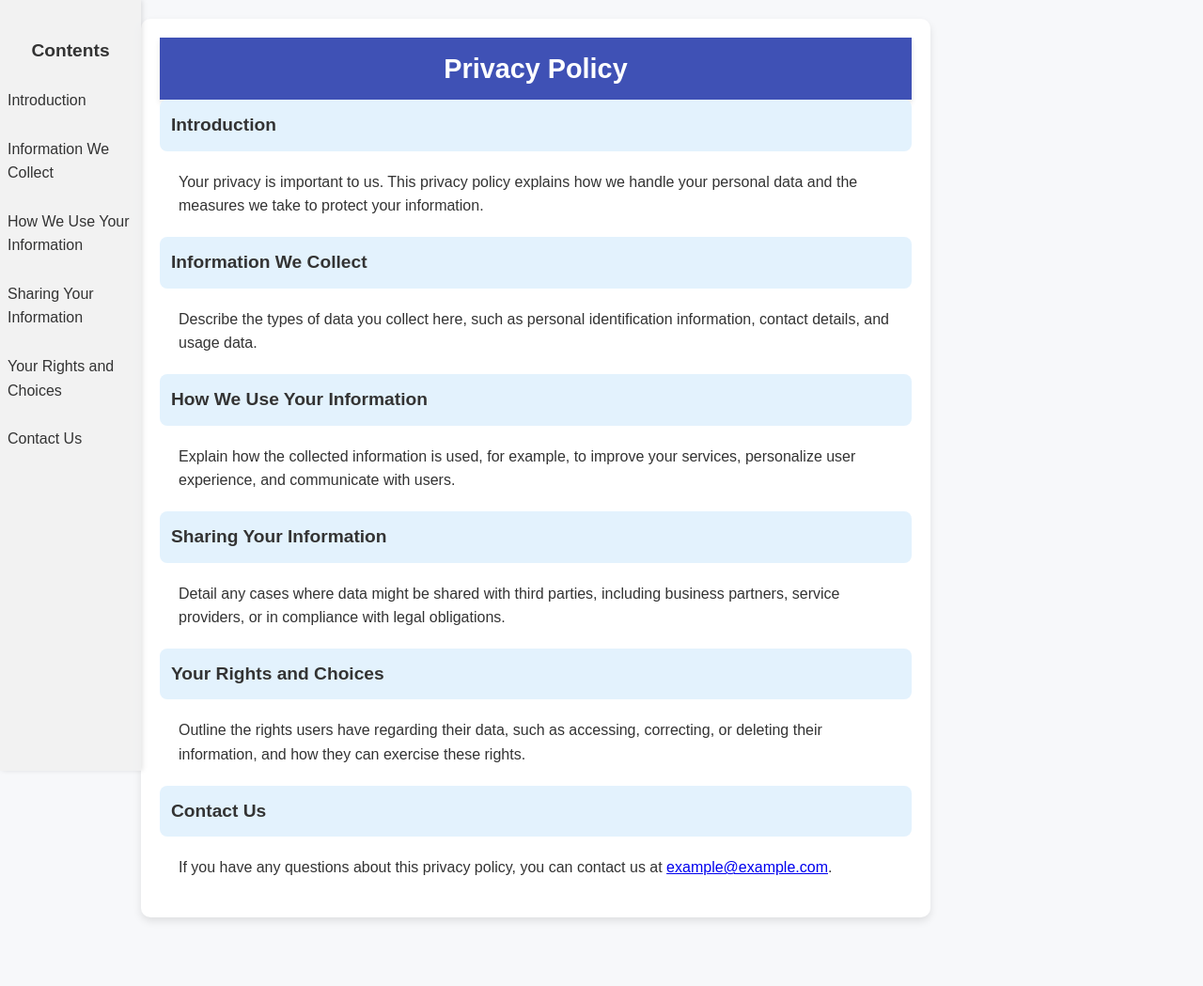
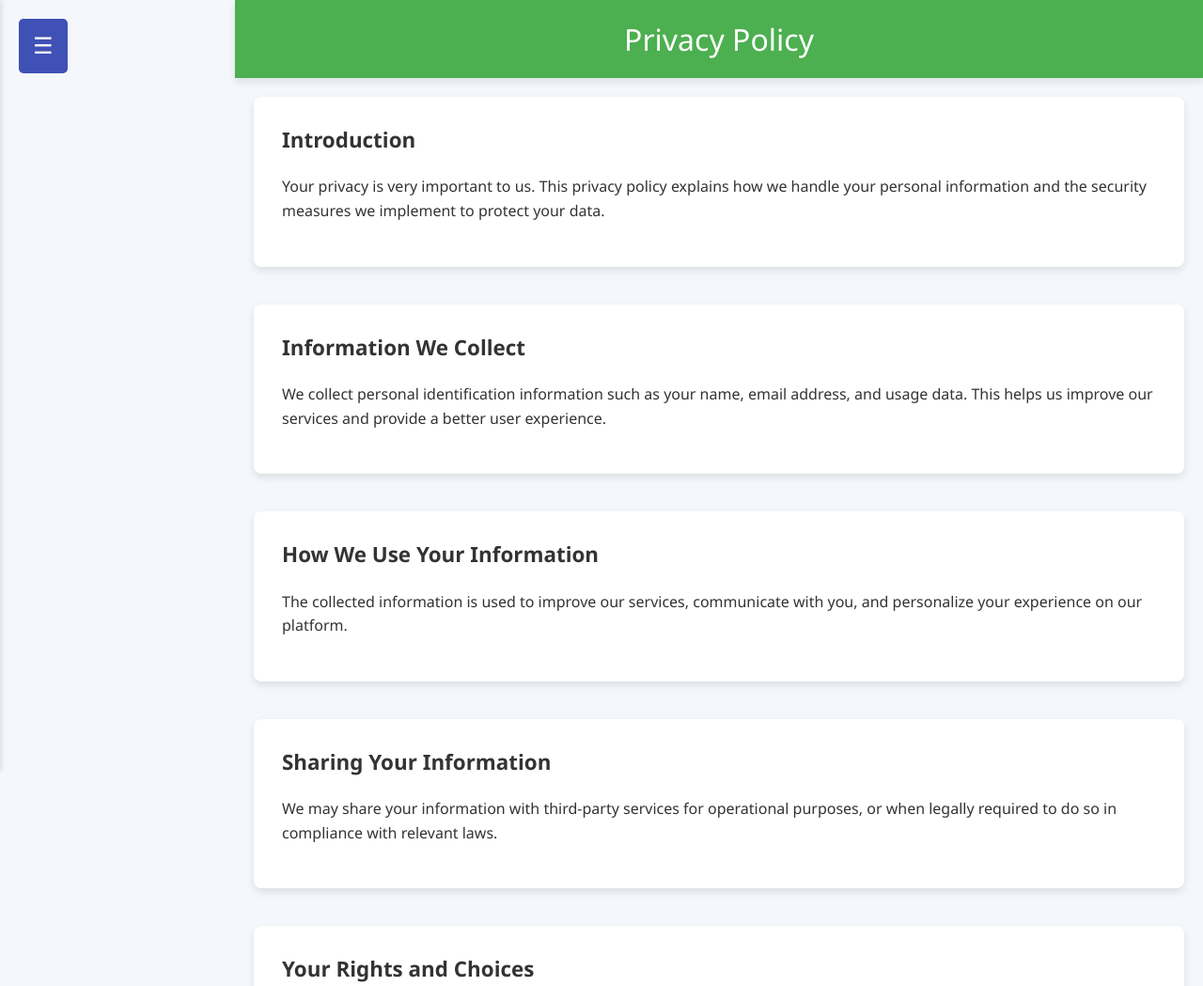
Before and after one commit to uw54321/iOS, a plain HTML site: page index.html in a window 1280 px wide. Shown: the top 1049 px of the page at 94% size. Before the commit the page ends 996 px from the top, so only its background shows below. Drawn offline with Linux system fonts and the light colour scheme.

Commit message:
Update index.html

```diff
--- a/index.html
+++ b/index.html
@@ -5,63 +5,32 @@
     <meta name="viewport" content="width=device-width, initial-scale=1.0">
     <title>Privacy Policy</title>
     <style>
-        /* Basic Styles */
+        /* General Styles */
         body {
-            font-family: Arial, sans-serif;
-            line-height: 1.6;
+            font-family: 'Segoe UI', Tahoma, Geneva, Verdana, sans-serif;
             margin: 0;
             padding: 0;
+            background-color: #f4f7fb;
             color: #333;
-            background-color: #f7f8fa;
+            display: flex;
+            min-height: 100vh;
+        }
+
+        header {
+            background-color: #4CAF50;
+            color: white;
+            padding: 20px;
+            text-align: center;
+            font-size: 2rem;
+            box-shadow: 0 4px 8px rgba(0, 0, 0, 0.1);
+        }
+
+        main {
+            flex: 1;
             display: flex;
             flex-direction: column;
-        }
-        header {
-            background-color: #3f51b5;
-            color: white;
-            padding: 10px 20px;
-            text-align: center;
-            box-shadow: 0 4px 6px rgba(0, 0, 0, 0.1);
-        }
-        main {
-            max-width: 800px;
-            margin: 20px auto;
-            padding: 20px;
-            background: #ffffff;
-            box-shadow: 0 4px 8px rgba(0, 0, 0, 0.1);
-            border-radius: 10px;
-            flex: 1;
-            transition: margin-left 0.3s ease; /* Smooth transition for text shifting */
-        }
-        h1 {
-            font-size: 1.8em;
-            margin: 0;
-        }
-        h2 {
-            font-size: 1.2em;
-            cursor: pointer;
-            background-color: #e3f2fd;
-            padding: 12px; /* Padding added */
-            margin: 0;
-            border-radius: 8px;
-            transition: background-color 0.3s;
-        }
-        h2:hover {
-            background-color: #bbdefb;
-        }
-        p {
-            margin: 10px 0;
-            padding: 0 10px;
-        }
-        .content {
-            padding: 10px;
-            overflow: hidden;
-            transition: max-height 0.3s ease-out;
-            max-height: 1000px; /* Opened state */
-        }
-        .collapsed {
-            max-height: 0;
-            padding: 0 10px;
+            margin-left: 250px;
+            transition: margin-left 0.3s;
         }
 
         /* Sidebar Styles */
@@ -69,167 +38,182 @@
             position: fixed;
             top: 0;
             left: 0;
-            width: 150px;
+            width: 250px;
             height: 100%;
-            background-color: rgba(240, 240, 240, 0.8); /* Semi-transparent background */
+            background-color: #3f51b5;
+            color: white;
             padding-top: 20px;
+            transition: transform 0.3s ease;
+            transform: translateX(-100%);
+            z-index: 1000;
+            overflow-y: auto;
             box-shadow: 2px 0 5px rgba(0, 0, 0, 0.1);
-            overflow-y: auto;
-            transform: translateX(-100%); /* Hidden by default - completely off screen */
-            transition: transform 0.3s ease;
         }
 
         .sidebar.visible {
-            transform: translateX(0); /* Show the sidebar when visible */
+            transform: translateX(0);
         }
-        .sidebar h3 {
-            font-size: 1.2em;
+
+        .sidebar h2 {
             text-align: center;
-            margin-bottom: 10px;
+            font-size: 1.5rem;
+            margin-bottom: 20px;
+            padding: 0 10px;
         }
+
         .sidebar ul {
-            list-style-type: none;
+            list-style: none;
             padding: 0;
         }
+
         .sidebar ul li {
-            margin: 10px 0;
+            margin: 20px 0;
         }
+
         .sidebar ul li a {
             text-decoration: none;
-            color: #333;
-            padding: 8px;
+            color: white;
+            font-size: 1.1rem;
+            padding: 10px;
             display: block;
-            border-radius: 5px;
-        }
-        .sidebar ul li a:hover {
-            background-color: #3f51b5;
-            color: white;
+            border-radius: 8px;
+            transition: background-color 0.3s;
         }
 
-        /* Toggle Button */
+        .sidebar ul li a:hover,
+        .sidebar ul li a.active {
+            background-color: #4CAF50;
+        }
+
+        /* Content Styles */
+        .content {
+            background-color: white;
+            padding: 30px;
+            margin: 20px;
+            border-radius: 8px;
+            box-shadow: 0 4px 8px rgba(0, 0, 0, 0.1);
+        }
+
+        section {
+            margin-bottom: 30px;
+        }
+
+        h3 {
+            font-size: 1.4rem;
+            margin-top: 0;
+            cursor: pointer;
+        }
+
+        p {
+            font-size: 1rem;
+            line-height: 1.6;
+            margin-top: 10px;
+        }
+
         .toggle-btn {
             position: fixed;
-            top: 10px;
-            left: 10px;
+            top: 20px;
+            left: 20px;
             background-color: #3f51b5;
             color: white;
             border: none;
-            padding: 10px;
+            padding: 15px;
             border-radius: 5px;
             cursor: pointer;
-            z-index: 1000;
+            z-index: 1001;
+            font-size: 1.5rem;
         }
 
         /* Responsive Layout */
-        @media (max-width: 600px) {
+        @media (max-width: 768px) {
+            main {
+                margin-left: 0;
+            }
+
             .sidebar {
-                position: fixed;
-                width: 30%; /* Reduced width for mobile */
+                width: 200px;
             }
+
             .toggle-btn {
                 display: block;
-            }
-        }
-        @media (min-width: 601px) {
-            .toggle-btn {
-                display: none; /* Hide toggle button on desktop */
-            }
-            .sidebar {
-                transform: translateX(0); /* Show sidebar by default on larger screens */
-            }
-            main {
-                margin-left: 150px; /* Ensure space for the sidebar */
-                margin-right: 20px; /* Add some margin to the right for balance */
             }
         }
     </style>
 </head>
 <body>
 
-<button class="toggle-btn" onclick="toggleSidebar()">☰ Menu</button>
+<button class="toggle-btn" onclick="toggleSidebar()">☰</button>
 
-<div class="sidebar">
-    <h3>Contents</h3>
+<div class="sidebar" id="sidebar">
+    <h2>Contents</h2>
     <ul>
-        <li><a href="#introduction">Introduction</a></li>
-        <li><a href="#info-collect">Information We Collect</a></li>
-        <li><a href="#info-use">How We Use Your Information</a></li>
-        <li><a href="#info-share">Sharing Your Information</a></li>
-        <li><a href="#rights">Your Rights and Choices</a></li>
-        <li><a href="#contact">Contact Us</a></li>
+        <li><a href="#introduction" onclick="highlightSection(this)">Introduction</a></li>
+        <li><a href="#info-collect" onclick="highlightSection(this)">Information We Collect</a></li>
+        <li><a href="#info-use" onclick="highlightSection(this)">How We Use Your Information</a></li>
+        <li><a href="#info-share" onclick="highlightSection(this)">Sharing Your Information</a></li>
+        <li><a href="#rights" onclick="highlightSection(this)">Your Rights and Choices</a></li>
+        <li><a href="#contact" onclick="highlightSection(this)">Contact Us</a></li>
     </ul>
 </div>
 
 <main>
     <header>
-        <h1>Privacy Policy</h1>
+        Privacy Policy
     </header>
 
-    <section id="introduction">
-        <h2 onclick="toggleContent(this)">Introduction</h2>
-        <div class="content">
-            <p>Your privacy is important to us. This privacy policy explains how we handle your personal data and the measures we take to protect your information.</p>
-        </div>
+    <section id="introduction" class="content">
+        <h3>Introduction</h3>
+        <p>Your privacy is very important to us. This privacy policy explains how we handle your personal information and the security measures we implement to protect your data.</p>
     </section>
 
-    <section id="info-collect">
-        <h2 onclick="toggleContent(this)">Information We Collect</h2>
-        <div class="content">
-            <p>Describe the types of data you collect here, such as personal identification information, contact details, and usage data.</p>
-        </div>
+    <section id="info-collect" class="content">
+        <h3>Information We Collect</h3>
+        <p>We collect personal identification information such as your name, email address, and usage data. This helps us improve our services and provide a better user experience.</p>
     </section>
 
-    <section id="info-use">
-        <h2 onclick="toggleContent(this)">How We Use Your Information</h2>
-        <div class="content">
-            <p>Explain how the collected information is used, for example, to improve your services, personalize user experience, and communicate with users.</p>
-        </div>
+    <section id="info-use" class="content">
+        <h3>How We Use Your Information</h3>
+        <p>The collected information is used to improve our services, communicate with you, and personalize your experience on our platform.</p>
     </section>
 
-    <section id="info-share">
-        <h2 onclick="toggleContent(this)">Sharing Your Information</h2>
-        <div class="content">
-            <p>Detail any cases where data might be shared with third parties, including business partners, service providers, or in compliance with legal obligations.</p>
-        </div>
+    <section id="info-share" class="content">
+        <h3>Sharing Your Information</h3>
+        <p>We may share your information with third-party services for operational purposes, or when legally required to do so in compliance with relevant laws.</p>
     </section>
 
-    <section id="rights">
-        <h2 onclick="toggleContent(this)">Your Rights and Choices</h2>
-        <div class="content">
-            <p>Outline the rights users have regarding their data, such as accessing, correcting, or deleting their information, and how they can exercise these rights.</p>
-        </div>
+    <section id="rights" class="content">
+        <h3>Your Rights and Choices</h3>
+        <p>You have the right to access, modify, and delete your personal data. You can also manage your preferences regarding the use of your data.</p>
     </section>
 
-    <section id="contact">
-        <h2 onclick="toggleContent(this)">Contact Us</h2>
-        <div class="content">
-            <p>If you have any questions about this privacy policy, you can contact us at <a href="mailto:example@example.com">example@example.com</a>.</p>
-        </div>
+    <section id="contact" class="content">
+        <h3>Contact Us</h3>
+        <p>If you have any questions or concerns about our privacy policy, feel free to reach out to us at <a href="mailto:example@example.com">example@example.com</a>.</p>
     </section>
 </main>
 
 <script>
-    // Toggle the content of each section when clicking on the header
-    function toggleContent(header) {
-        const content = header.nextElementSibling;
-        content.classList.toggle('collapsed');
+    // Toggle Sidebar Visibility
+    function toggleSidebar() {
+        const sidebar = document.getElementById('sidebar');
+        sidebar.classList.toggle('visible');
     }
 
-    // Toggle the sidebar visibility
-    function toggleSidebar() {
-        const sidebar = document.querySelector('.sidebar');
-        sidebar.classList.toggle('visible');
-        document.querySelector('main').classList.toggle('sidebar-visible'); // Adjust text when sidebar is visible
+    // Highlight the active section in the sidebar
+    function highlightSection(link) {
+        const links = document.querySelectorAll('.sidebar ul li a');
+        links.forEach(link => link.classList.remove('active'));
+        link.classList.add('active');
     }
 
-    // Close the sidebar when clicking outside of it
-    document.addEventListener('click', function(event) {
-        const sidebar = document.querySelector('.sidebar');
-        const toggleBtn = document.querySelector('.toggle-btn');
-        if (!sidebar.contains(event.target) && !toggleBtn.contains(event.target) && sidebar.classList.contains('visible')) {
-            sidebar.classList.remove('visible');
-            document.querySelector('main').classList.remove('sidebar-visible'); // Adjust text when sidebar is closed
-        }
+    // Smooth Scroll to Section
+    document.querySelectorAll('.sidebar ul li a').forEach(anchor => {
+        anchor.addEventListener('click', function (e) {
+            e.preventDefault();
+            document.querySelector(this.getAttribute('href')).scrollIntoView({
+                behavior: 'smooth'
+            });
+        });
     });
 </script>
 
```
